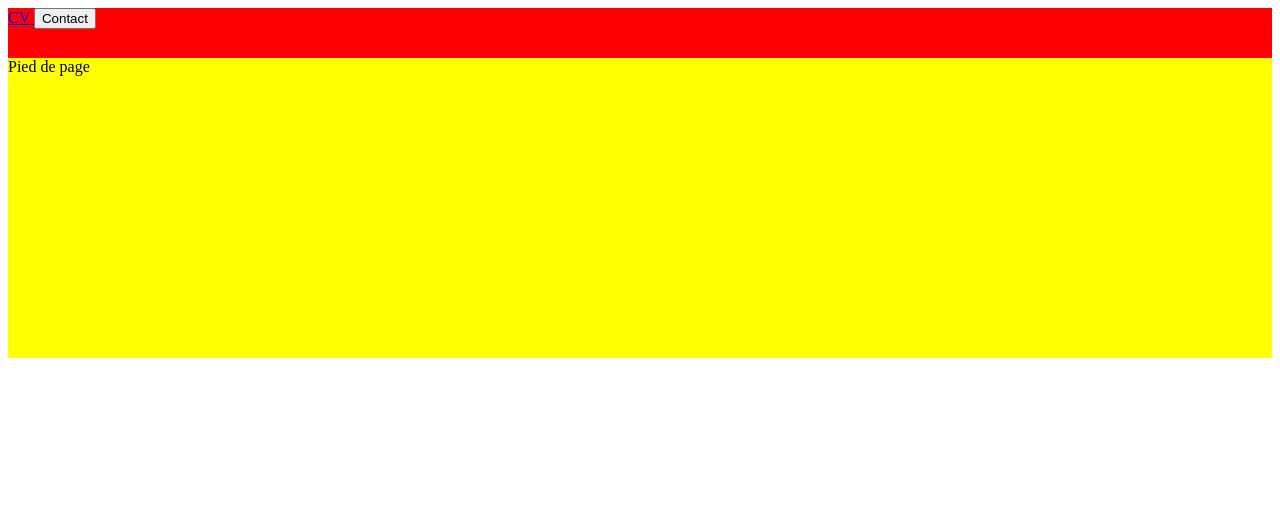
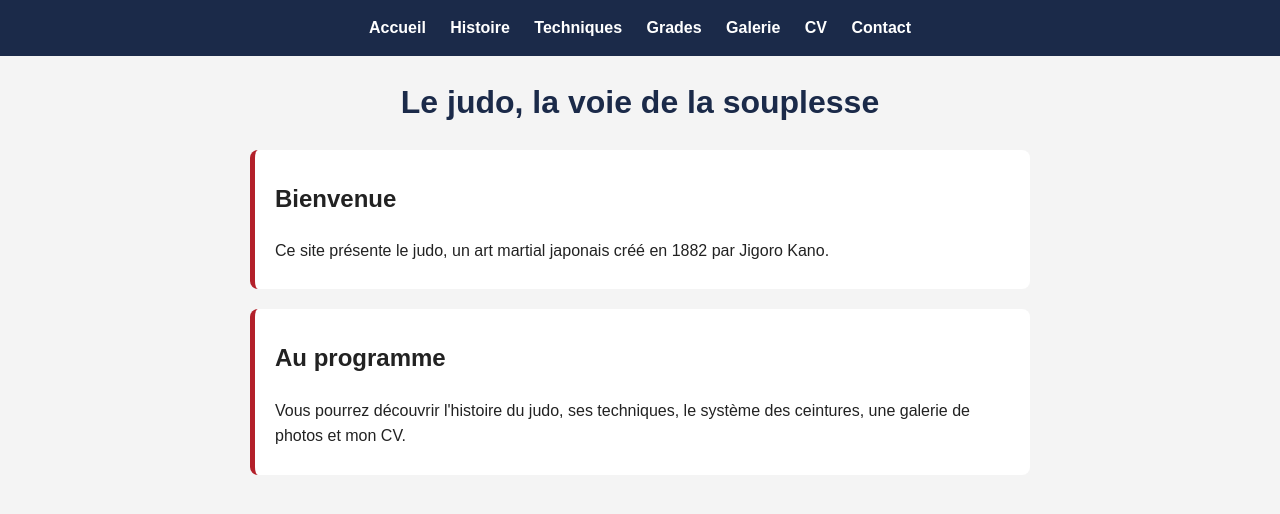
Before and after one commit to LagacheL/tp3_site_web, a plain HTML site: page index.html in a window 1280 px wide. Drawn offline with Linux system fonts and the light colour scheme.

Commit message:
sauvegarde 3

```diff
--- a/index.html
+++ b/index.html
@@ -1,23 +1,51 @@
 <!DOCTYPE html>
-<html lang='fr'>
+<html lang="fr">
 
 <head>
-    <meta charset='utf-8'>
-    <meta name='viewport' content='width=device-width, initial-scale=1'>
-    <title>Mon site web</title>
-    <link rel='stylesheet' href='style.css'>
+    <meta charset="UTF-8"> <!-- Encodage des caractères : permet d'afficher les accents -->
+    <meta name="viewport" content="width=device-width, initial-scale=1.0">
+    <!-- Adapte la page à la largeur des écrans de téléphone -->
+    <!-- Titre affiché dans l'onglet du navigateur -->
+    <title>Mon premier site web</title>
+    <link rel="stylesheet" href="style.css">
 </head>
 
 <body>
-    <div id="HautDePage">
-        <a href="CV_FR.html" class="list-group-item list-group-item-action  ">
-            CV
-        </a> <!--Crée un bouton-->
-        <button class="Contact" type="button"> Contact</button>
-    </div>
-    <div id="PiedDePage">
-        Pied de page
-    </div>
+
+    <header>
+
+        <nav>
+            <ul>
+                <li><a href="index.html">Accueil</a></li>
+                <li><a href="histoire.html">Histoire</a></li>
+                <li><a href="techniques.html">Techniques</a></li>
+                <li><a href="grades.html">Grades</a></li>
+                <li><a href="galerie.html">Galerie</a></li>
+                <li><a href="CV_FR.html">CV</a></li>
+                <li><a href="contact.html">Contact</a></li>
+            </ul>
+        </nav>
+    </header>
+    <h1>Le judo, la voie de la souplesse</h1>
+    <main>
+        <section>
+            <h2>Bienvenue</h2>
+            <p>
+                Ce site présente le judo, un art martial japonais créé en 1882
+                par Jigoro Kano.
+            </p>
+        </section>
+
+        <section>
+            <h2>Au programme</h2>
+            <p>
+                Vous pourrez découvrir l'histoire du judo, ses techniques,
+                le système des ceintures, une galerie de photos et mon CV.
+            </p>
+        </section>
+    </main>
+
+
 </body>
 
 </html>
--- a/style.css
+++ b/style.css
@@ -1,14 +1,65 @@
-#HautDePage {
-    background-color: red;
-    height: 50px;
+body {
+    margin: 0;
+    /* supprime la marge par défaut du navigateur */
+    font-family: Arial, sans-serif;
+    /* police du texte */
+    line-height: 1.6;
+    /* espace entre les lignes, pour mieux lire */
+    color: #222222;
+    /* couleur du texte (gris foncé) */
+    background-color: #f4f4f4;
+    /* fond de la page (gris très clair) */
+}
 
 
-#Acceuil {
-    background-color: rgb(216, 216, 216);
-    height: 150px;
+h1 {
+    text-align: center;
+    color: #1b2a49;
 }
+
+
+
+header {
+    background-color: #1b2a49;
+    padding: 15px;
+    text-align: center;
 }
-#PiedDePage{
-    background-color: yellow;
-    height: 300px;
+
+nav ul {
+    list-style: none;
+    margin: 0;
+    padding: 0;
 }
+
+nav li {
+    display: inline;
+    /* met les liens côte à côte au lieu de les empiler */
+    margin: 10px;
+}
+
+nav a {
+    color: white;
+    text-decoration: none;
+    /* enlève le soulignement */
+    font-weight: bold;
+    /* texte en gras */
+}
+
+
+main {
+    max-width: 800px;
+    /* largeur maximale du contenu */
+    margin: auto;
+}
+
+section {
+    background-color: white;
+    border-left: 5px solid #b3202a;
+    /* trait rouge sur le côté gauche */
+    border-radius: 8px;
+    /* coins arrondis */
+    padding: 10px 20px;
+    /* espace entre le bord et le texte */
+    margin: 20px 10px;
+    /* espace entre les blocs */
+}
```
Also changed, not shown: CV_EN.html (+1 -1 lines), galerie.html (added), grades.html (added), histoire.html (added), techniques.html (added).
